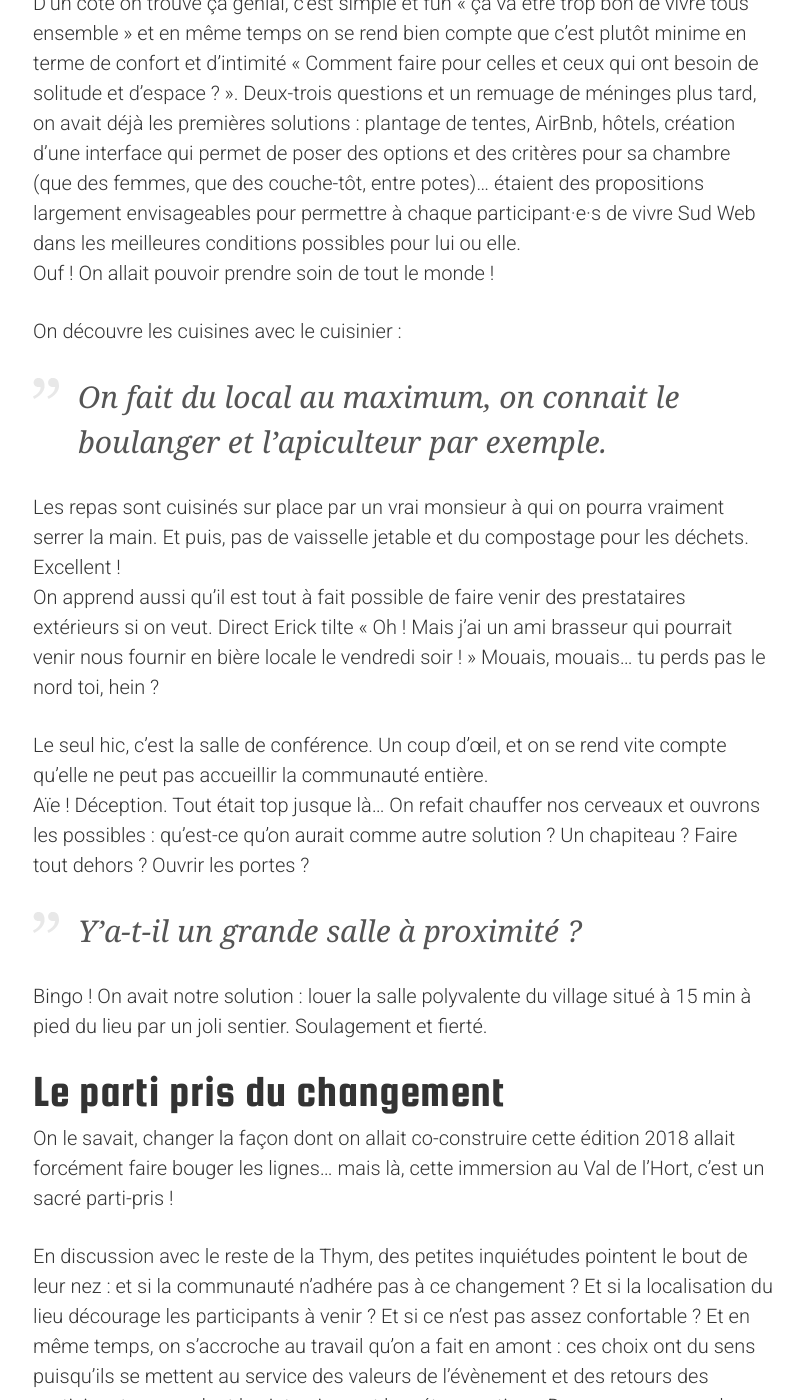
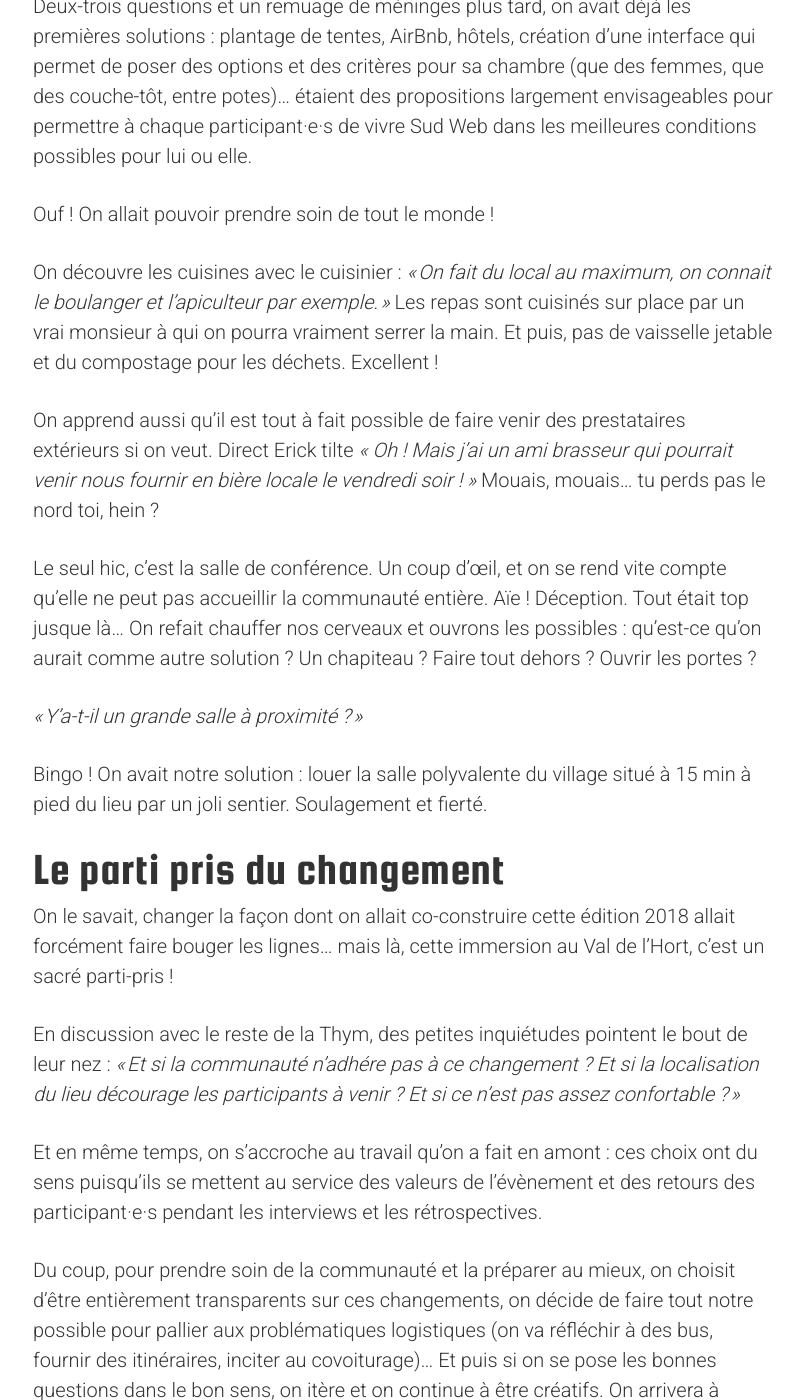
Before and after one commit to sudweb/blog, a Jekyll site: the page built from _posts/2017-10-11-un-lieu-plutot-qu-une-ville.md, in a window 1280 px wide and 1400 px high, scrolled down 2079 px. Shown: the whole window, without its empty margins (237-1041 px from the left). Built offline with Jekyll 4.4.1, drawn with Linux system fonts in a browser that asks for light colours; comment, search, counter and statistics services are not loaded; some of the changed text lies outside the part shown.

Commit message:
Update 2017-10-11-un-lieu-plutot-qu-une-ville.md

```diff
--- a/_posts/2017-10-11-un-lieu-plutot-qu-une-ville.md
+++ b/_posts/2017-10-11-un-lieu-plutot-qu-une-ville.md
@@ -17,18 +17,17 @@
 Les interviews et le travail sur les valeurs l'ont confirmé, le truc de Sud Web c'est le lien humain.
 Alors on s'est dit :
 
->- Qu'est-ce qui, dans la choix pragmatique du lieu, se mettrait au service de ce lien humain ? Qu'est-ce qu'on pourrait faire pour le renforcer ?
->- Ben un lieu dans lequel on pourrait vivre tous ensemble, en immersion pendant 2 jours pardi !
+*Qu'est-ce qui, dans la choix pragmatique du lieu, se mettrait au service de ce lien humain ? Qu'est-ce qu'on pourrait faire pour le renforcer ? Ben un lieu dans lequel on pourrait vivre tous ensemble, en immersion pendant 2 jours pardi !*
 
 Et c'était parti ! Pendant l'été, toute la Thym a creusé le Web pour trouver des lieux atypiques, au service des valeurs de Sud Web et qui étaient en phase avec les [retours collectés](https://sudweb.fr/blog/2018/ratatiner-les-croyances-pour-sublimer-les-valeurs/).
-Rapidement, il a fallu nous aligner (et comme pour toutes les discussions de ce type, [ça a gratté](/blog/2018/ratatiner-les-croyances-pour-sublimer-les-valeurs/)) : opter pour un endroit nous correspondant mieux, c'était aussi reconnaitre que Sud Web est aujourd'hui davantage un évènement convivial qu'un évènement urbain et que pour permettre la meilleure expérience, il fallait s'éloigner un peu des villes.
-Une vingtaine de gîtes, campings, hameaux plus tard, trois lieux avaient tiré leur épingle du jeu… Après une première prise de contact, il n'en restait que deux. Erick et moi étions les plus près, donc nous sommes allés visiter. Et là, coup de cœur !
+Rapidement, il a fallu nous aligner (et comme pour toutes les discussions de ce type, [ça a gratté](https://sudweb.fr/blog/2018/un-we-pour-mieux-faire-ensemble/) : opter pour un endroit nous correspondant mieux, c'était aussi reconnaitre que Sud Web est aujourd'hui davantage un évènement convivial qu'un évènement urbain et que pour permettre la meilleure expérience, il fallait s'éloigner un peu des villes.
 
-[^1]: Au passage, saluons le travail d'indexation de l'offre par [GrandGites.com](https://www.grandsgites.com/), qui nous a bien servi !
+Une vingtaine de gîtes, campings, hameaux plus tard, trois lieux avaient tiré leur épingle du jeu… Après une première prise de contact, il n'en restait que deux [^1]: on a bien été aidés par le site [GrandGites.com](https://www.grandsgites.com/), top ! Erick et moi étions les plus près, donc nous sommes allés visiter. Et là, coup de cœur !
+
 
 ## Un centre de vacances à Anduze
 
-Erick et moi quittons Montpellier en direction d'Anduze, une petite ville installée à l'entrée du Parc National des Cévennes.
+Erick et moi quittons Montpellier en direction d'[Anduze](http://www.openstreetmap.org/search?query=anduze#map=14/44.0540/3.9768&layers=N), une petite ville installée à l'entrée du Parc National des Cévennes.
 On a rendez-vous avec Aurélie pour visiter [le val de l'Hort](http://valdelhort.com/galeries.de.photos-39.php).
 On est accueilli·e·s comme si on était des potes : avec un grand sourire et de la simplicité. Aurélie est contente de nous rencontrer et s'enthousiasme d'emblée pour le projet.
 
@@ -37,21 +36,23 @@
 ## L'intérieur est un peu plus surprenant
 
 L'ambiance est vraiment celle des colonies de vacances, c'est simple et familial. Le standing n'est pas très élevé mais c'est ce qui fait qu'on se sent direct « comme à la maison ». Le lieu est « circulant » : il y a plusieurs espaces différents qui communiquent plutôt bien entre eux. Il y a comme **une invitation à se l'approprier**.
+
 Il n'y a pas de chambres individuelles. Ce sont des dortoirs de 2 à 8 lits. Les sanitaires (douches et WC) sont collectifs.
-D'un côté on trouve ça génial, c'est simple et fun « ça va être trop bon de vivre tous ensemble » et en même temps on se rend bien compte que c'est plutôt minime en terme de confort et d'intimité « Comment faire pour celles et ceux qui ont besoin de solitude et d'espace ? ». Deux-trois questions et un remuage de méninges plus tard, on avait déjà les premières solutions : plantage de tentes, AirBnb, hôtels, création d'une interface qui permet de poser des options et des critères pour sa chambre (que des femmes, que des couche-tôt, entre potes)... étaient des propositions largement envisageables pour permettre à chaque participant·e·s de vivre Sud Web dans les meilleures conditions possibles pour lui ou elle.
+
+D'un côté on trouve ça génial, c'est simple et fun *« ça va être trop bon de vivre tous ensemble !»* et en même temps on se rend bien compte que c'est plutôt minime en terme de confort et d'intimité *« Comment faire pour celles et ceux qui ont besoin de solitude et d'espace ? »*.
+
+Deux-trois questions et un remuage de méninges plus tard, on avait déjà les premières solutions : plantage de tentes, AirBnb, hôtels, création d'une interface qui permet de poser des options et des critères pour sa chambre (que des femmes, que des couche-tôt, entre potes)... étaient des propositions largement envisageables pour permettre à chaque participant·e·s de vivre Sud Web dans les meilleures conditions possibles pour lui ou elle.
+
 Ouf ! On allait pouvoir prendre soin de tout le monde !
 
-On découvre les cuisines avec le cuisinier :
+On découvre les cuisines avec le cuisinier : *"On fait du local au maximum, on connait le boulanger et l'apiculteur par exemple."*
+Les repas sont cuisinés sur place par un vrai monsieur à qui on pourra vraiment serrer la main. Et puis, pas de vaisselle jetable et du compostage pour les déchets. Excellent !
 
-> On fait du local au maximum, on connait le boulanger et l'apiculteur par exemple.
+On apprend aussi qu'il est tout à fait possible de faire venir des prestataires extérieurs si on veut. Direct Erick tilte *« Oh ! Mais j'ai un ami brasseur qui pourrait venir nous fournir en bière locale le vendredi soir ! »* Mouais, mouais... tu perds pas le nord toi, hein ?
 
-Les repas sont cuisinés sur place par un vrai monsieur à qui on pourra vraiment serrer la main. Et puis, pas de vaisselle jetable et du compostage pour les déchets. Excellent !
-On apprend aussi qu'il est tout à fait possible de faire venir des prestataires extérieurs si on veut. Direct Erick tilte « Oh ! Mais j'ai un ami brasseur qui pourrait venir nous fournir en bière locale le vendredi soir ! » Mouais, mouais... tu perds pas le nord toi, hein ?
+Le seul hic, c'est la salle de conférence. Un coup d’œil, et on se rend vite compte qu'elle ne peut pas accueillir la communauté entière.  Aïe ! Déception. Tout était top jusque là… On refait chauffer nos cerveaux et ouvrons les possibles : qu'est-ce qu'on aurait comme autre solution ? Un chapiteau ? Faire tout dehors ? Ouvrir les portes ?
 
-Le seul hic, c'est la salle de conférence. Un coup d’œil, et on se rend vite compte qu'elle ne peut pas accueillir la communauté entière.
-Aïe ! Déception. Tout était top jusque là… On refait chauffer nos cerveaux et ouvrons les possibles : qu'est-ce qu'on aurait comme autre solution ? Un chapiteau ? Faire tout dehors ? Ouvrir les portes ?
-
-> Y'a-t-il un grande salle à proximité ?
+*"Y'a-t-il un grande salle à proximité ?"*
 
 Bingo ! On avait notre solution : louer la salle polyvalente du village situé à 15 min à pied du lieu par un joli sentier. Soulagement et fierté.
 
@@ -59,6 +60,10 @@
 
 On le savait, changer la façon dont on allait co-construire cette édition 2018 allait forcément faire bouger les lignes… mais là, cette immersion au Val de l'Hort, c'est un sacré parti-pris !
 
-En discussion avec le reste de la Thym, des petites inquiétudes pointent le bout de leur nez : et si la communauté n'adhére pas à ce changement ? Et si la localisation du lieu décourage les participants à venir ?  Et si ce n'est pas assez confortable ? Et en même temps, on s'accroche au travail qu'on a fait en amont : ces choix ont du sens puisqu'ils se mettent au service des valeurs de l'évènement et des retours des participant·e·s pendant les interviews et les rétrospectives. Du coup, pour prendre soin de la communauté et la préparer au mieux, on choisit d'être entièrement transparents sur ces changements, on décide de faire tout notre possible pour pallier aux problématiques logistiques (on va réfléchir à des bus, fournir des itinéraires, inciter au covoiturage)… Et puis si on se pose les bonnes questions dans le bon sens, on itère et on continue à être créatifs. On arrivera à gérer… **ensemble**.
+En discussion avec le reste de la Thym, des petites inquiétudes pointent le bout de leur nez : *"Et si la communauté n'adhére pas à ce changement ? Et si la localisation du lieu décourage les participants à venir ?  Et si ce n'est pas assez confortable ?"*
+
+Et en même temps, on s'accroche au travail qu'on a fait en amont : ces choix ont du sens puisqu'ils se mettent au service des valeurs de l'évènement et des retours des participant·e·s pendant les interviews et les rétrospectives.
+
+Du coup, pour prendre soin de la communauté et la préparer au mieux, on choisit d'être entièrement transparents sur ces changements, on décide de faire tout notre possible pour pallier aux problématiques logistiques (on va réfléchir à des bus, fournir des itinéraires, inciter au covoiturage)… Et puis si on se pose les bonnes questions dans le bon sens, on itère et on continue à être créatifs. On arrivera à gérer… **ensemble**.
 
 En conclusion les ami·e·s, tenez-vous prêt·e·s, cette édition 2018 sera inédite !
```
